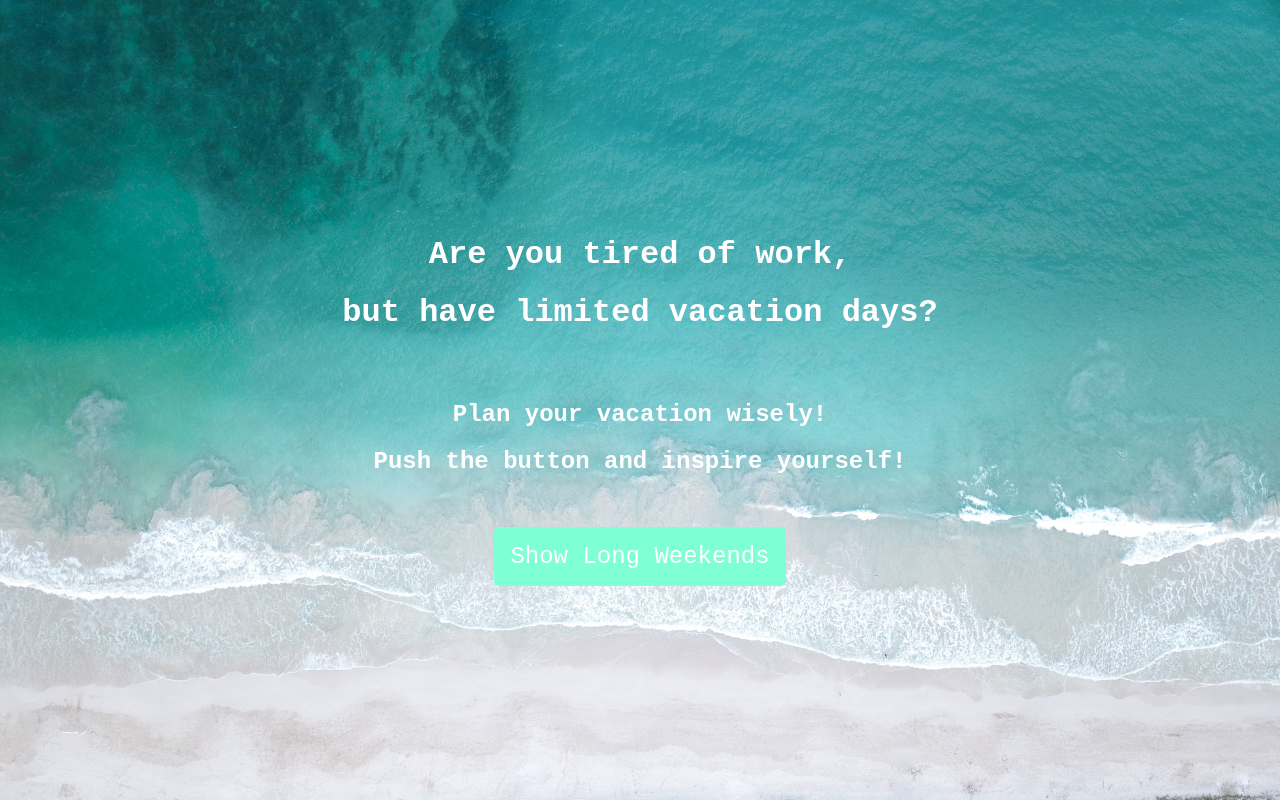
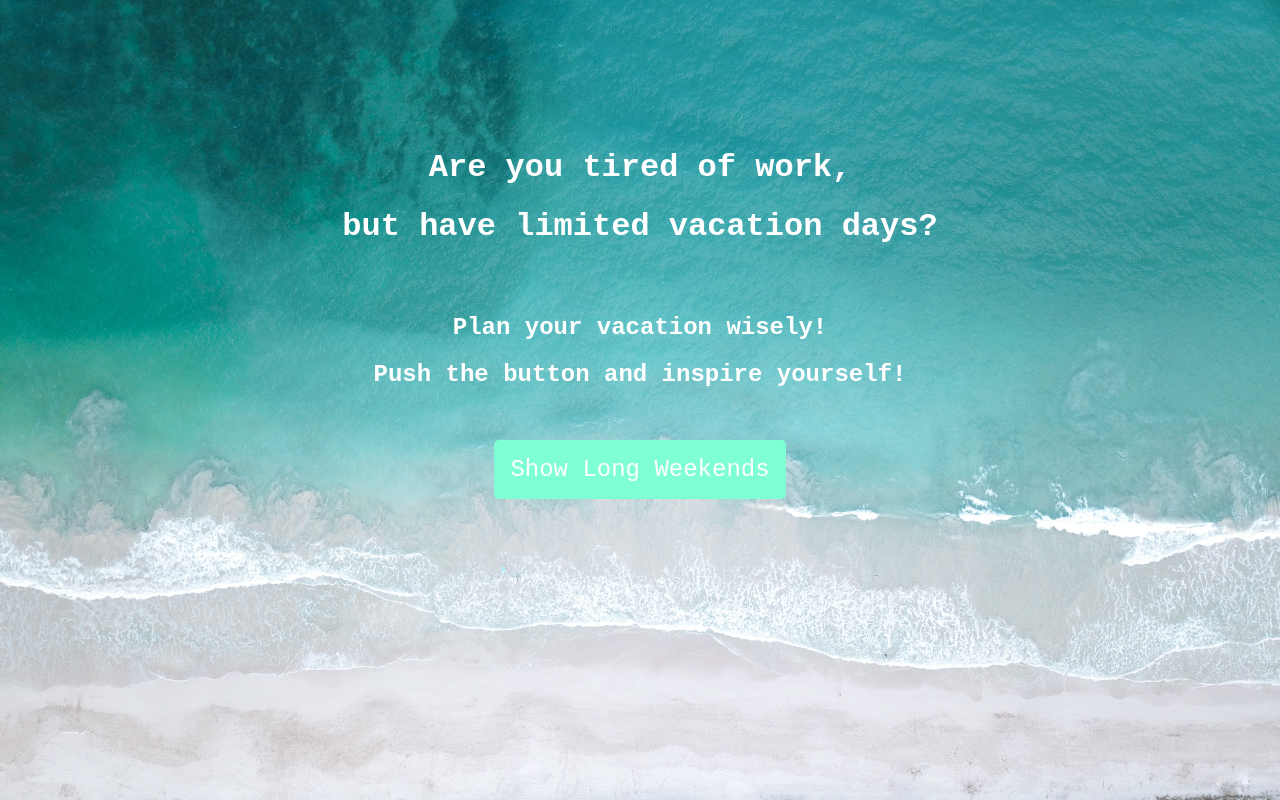
Before and after one commit to lifejustgood/weekenda, a React (Create React App) app: page / in a window 1280 px wide. Built offline with nearby package versions, Linux system fonts and the light colour scheme; no server answers.

Commit message:
Edited mainpage

```diff
--- a/src/App.js
+++ b/src/App.js
@@ -1,4 +1,4 @@
-import  MainPage from './Components/MainPage/MainPage';
+import  MainPage from './components/mainPage/MainPage';
 import './App.css';
 
 function App() {
--- a/src/Components/MainPage/MainPage.css
+++ b/src/Components/MainPage/MainPage.css
@@ -1,18 +1,17 @@
 .mainPageHeader {
     background-image: url('./seaUnsplash.jpg');
     background-size: cover;
-    min-height: 50rem;
     display: flex;
-    justify-content: center;
+    flex: 1;
     flex-direction: column;
-
+    height: 100vh;
 }
 
 .motivationQuestion {
     font-family: monospace, 'Courier New', Courier;
     color: #fff;
     text-align: center;
-
+    padding-top:10%;
 }
 
 .secondParagraph {
--- a/src/Components/MainPage/MainPage.tsx
+++ b/src/Components/MainPage/MainPage.tsx
@@ -1,10 +1,18 @@
 import React from 'react';
 import './MainPage.css';
-import  { StartButton }  from '../StartButton/StartButton';
+import { StartButton } from '../startButton/StartButton';
 import { API_URL } from '../../appsettings';
 
-class MainPage extends React.PureComponent {
-    constructor(props: {} | Readonly<{}>){
+
+interface IProps {
+}
+interface IState {
+  error?: string | null,
+  isLoaded?: boolean,
+  longWeekendsList?: []
+}
+class MainPage extends React.PureComponent<IProps, IState> {
+  constructor(props: IProps | Readonly<{}>) {
     super(props);
     this.state = {
       error: null,
@@ -14,7 +22,7 @@ class MainPage extends React.PureComponent {
   }
 
   componentDidMount() {
-        fetch(API_URL, {mode: 'no-cors'})
+    fetch(API_URL, { mode: 'no-cors' })
       .then(res => res.json())
       .then(
         (result) => {
@@ -32,7 +40,7 @@ class MainPage extends React.PureComponent {
       )
   }
 
-    render(){
+  render() {
     return <div className='mainPageHeader'>
       <div className='motivationQuestion'>
         <h1>Are you tired of work,</h1>
@@ -40,7 +48,7 @@ class MainPage extends React.PureComponent {
         <h2 className='secondParagraph'>Plan your vacation wisely!</h2>
         <h2>Push the button and inspire yourself!</h2>
       </div>
-                     <StartButton />
+      <StartButton isLoaded={ this.state.isLoaded } longWeekendsList={this.state.longWeekendsList} />
     </div>
   }
 }
```
Also changed, not shown: src/Components/StartButton/StartButton.tsx (+9 -1 lines), src/logo.svg (deleted), 1 other file (tests, documents, lock files or other folders). Lines whose indentation alone changed are shown as unchanged.
